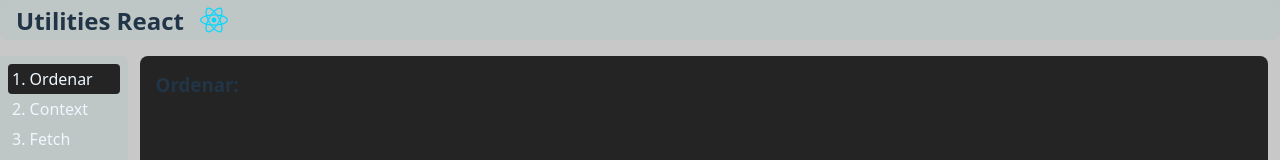
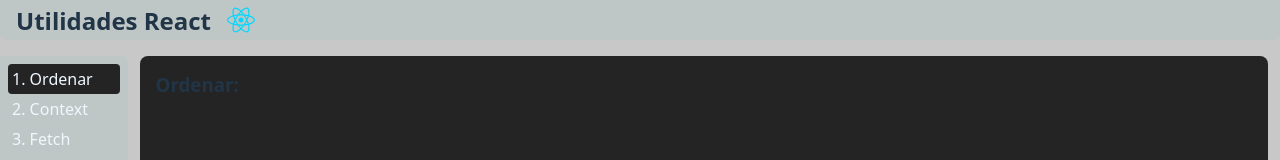
Before and after one commit to KristianC8/Utilities-React, a React (Vite) app: page / in a window 1280 px wide. Shown: the top 160 px of the page. Built offline with nearby package versions, Linux system fonts and the light colour scheme.

Commit message:
change title

```diff
--- a/package.json
+++ b/package.json
@@ -5,7 +5,7 @@
   "type": "module",
   "scripts": {
     "dev": "vite",
-    "build": "vite build",
+    "build": "tsc -b && vite build",
     "lint": "eslint .",
     "preview": "vite preview"
   },
--- a/src/components/Header.tsx
+++ b/src/components/Header.tsx
@@ -6,7 +6,7 @@ export const Header = () => {
   return (
     <header className='header-main'>
       <div className='header-main-title'>
-        <h1>Utilities React</h1>
+        <h1>Utilidades React</h1>
         <ReactIcon />
       </div>
       <MobileMenu />
```
